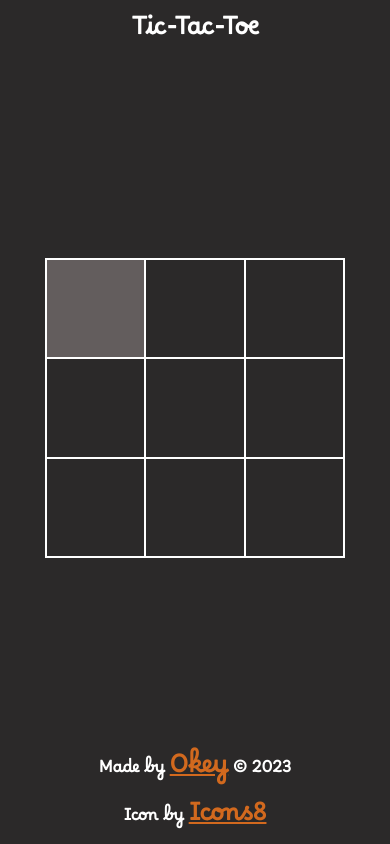
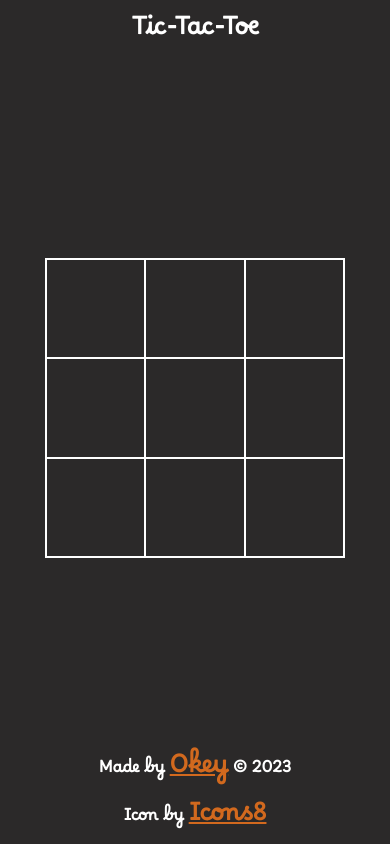
Before and after one commit to theScriptNerd/tic-tac-toe, a plain HTML site: page index.html in a window 390 px wide. In both pictures the pointer is over the element 95 px from the left and 308 px from the top of the page. Drawn offline with Linux system fonts and the light colour scheme.

Commit message:
edits on cell:hover

```diff
--- a/style.css
+++ b/style.css
@@ -149,7 +149,7 @@ footer{
     height: 300px;
   }
 
-  .cell {
-    font-size: 3rem;
+  .cell:hover{
+    background-color: #2b2929;
   }
 }
```
